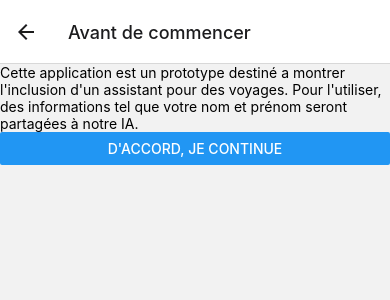
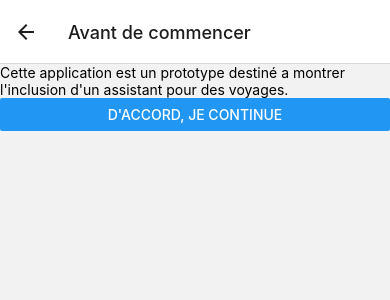
Before and after one commit to theotime2005/nvf-assistant, a React Native app: screen /step in a window 390 px wide. Shown: the top 300 px of the page. Built offline with nearby package versions, Linux system fonts and the light colour scheme; no server answers.

Commit message:
fix: Fix message on stpes

```diff
--- a/components/AssistantAnswer.jsx
+++ b/components/AssistantAnswer.jsx
@@ -1,19 +1,20 @@
-import React, {useEffect, useState} from "react";
-import {Text, View} from "react-native";
+import React, { useEffect, useState } from "react";
+import { Text, View } from "react-native";
 
-export default function AssistantAnswer({answer}) {
+export default function AssistantAnswer({ answer }) {
     const [answerToDisplay, setAnswerToDisplay] = useState([]);
 
     useEffect(() => {
         const cleanText = () => {
+            if (typeof answer !== 'string') return;
             // Sépare par lignes et nettoie en interprétant les listes et les paragraphes
             const lines = answer.split("\n").map(line => {
                 if (line.startsWith("**")) {
                     // C'est une liste, retire les '**' et marque comme liste
-                    return {type: "list", content: line.replace(/\*\*/g, "").trim()};
+                    return { type: "list", content: line.replace(/\*\*/g, "").trim() };
                 } else {
                     // C'est un paragraphe normal
-                    return {type: "paragraph", content: line.trim()};
+                    return { type: "paragraph", content: line.trim() };
                 }
             });
             setAnswerToDisplay(lines);
@@ -25,7 +26,7 @@ export default function AssistantAnswer({answer}) {
         <View>
             <Text>Assistant :</Text>
             {answerToDisplay.map((line, index) => (
-                <View key={index} style={{marginBottom: 10}}>
+                <View key={index} style={{ marginBottom: 10 }}>
                     {line.type === "list" ? (
                         <Text>• {line.content}</Text> // Affiche la liste avec un bullet point
                     ) : (
--- a/screens/StepScreen.jsx
+++ b/screens/StepScreen.jsx
@@ -5,7 +5,7 @@ import {CheckBox} from "react-native-web";
 export default function StepScreen({navigation}) {
     return (
         <View>
-            <Text>Cette application est un prototype destiné a montrer l'inclusion d'un assistant pour des voyages. Pour l'utiliser, des informations tel que votre nom et prénom seront partagées à notre IA.</Text>
+            <Text>Cette application est un prototype destiné a montrer l'inclusion d'un assistant pour des voyages.</Text>
             <Button title={"D'accord, je continue"} onPress={() => navigation.navigate('assistant')}/>
         </View>
     )
```
